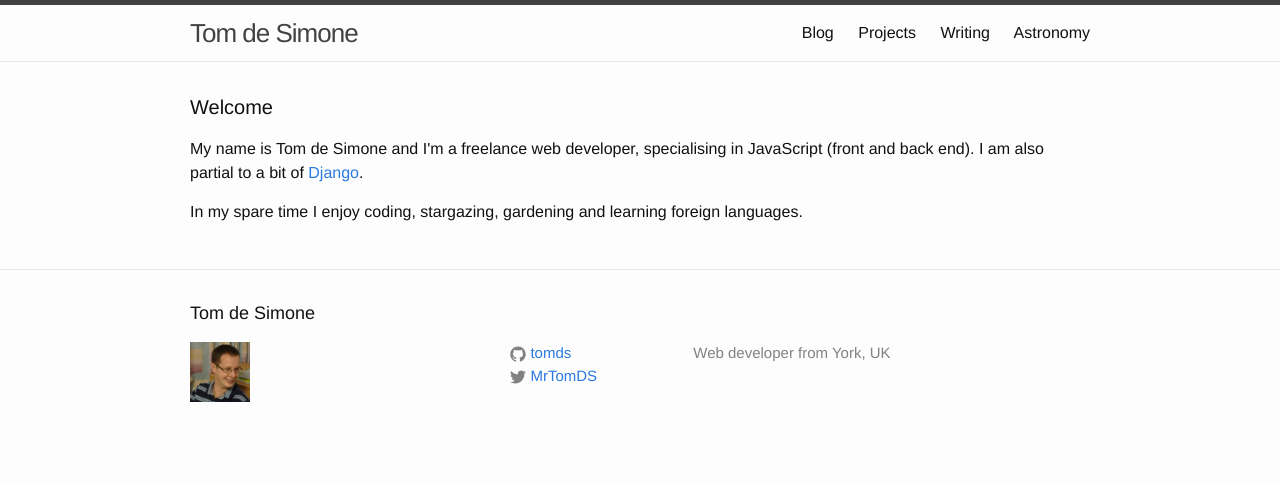
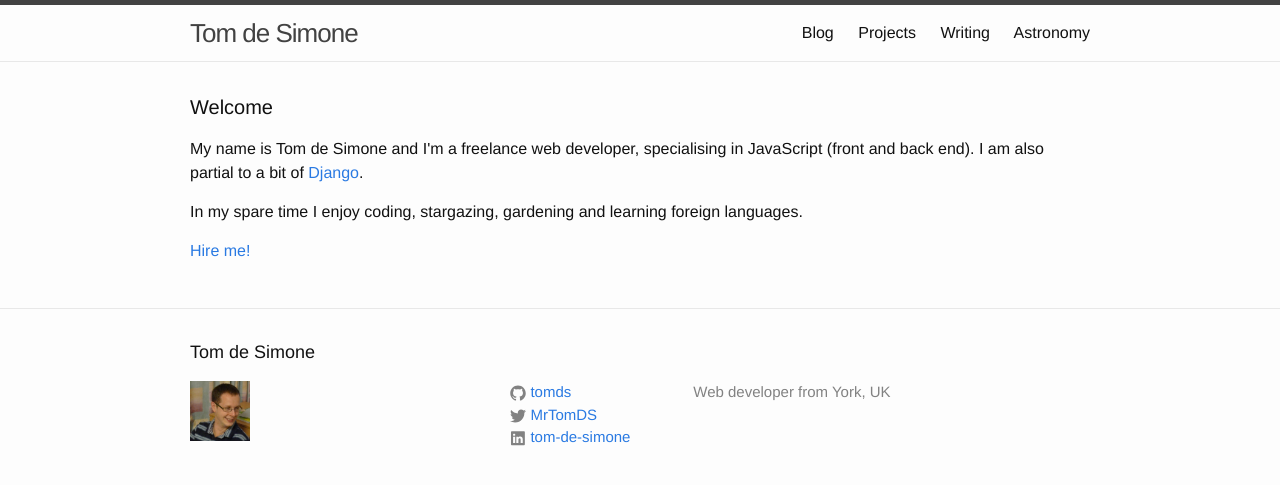
Before and after one commit to tomds/tomds.github.io, a Jekyll site: the page built from index.html, in a window 1280 px wide. Shown: the top 485 px of the page. Built offline with Jekyll 4.4.1, drawn with Linux system fonts in a browser that asks for light colours.

Commit message:
Added linkedin

```diff
--- a/_config.yml
+++ b/_config.yml
@@ -14,6 +14,7 @@ baseurl: "" # the subpath of your site, e.g. /blog
 url: "http://tomds.github.io" # the base hostname & protocol for your site
 twitter_username: MrTomDS
 github_username:  tomds
+linkedin_identifier: tom-de-simone
 
 # Build settings
 markdown: kramdown
--- a/_includes/footer.html
+++ b/_includes/footer.html
@@ -22,6 +22,12 @@
             {% include icon-twitter.html username=site.twitter_username %}
           </li>
           {% endif %}
+
+          {% if site.linkedin_identifier %}
+          <li>
+            {% include icon-linkedin.html identifier=site.linkedin_identifier %}
+          </li>
+          {% endif %}
         </ul>
       </div>
 
--- /dev/null
+++ b/_includes/icon-linkedin.html
@@ -0,0 +1 @@
+<a href="https://www.linkedin.com/in/{{ include.identifier }}"><span class="icon icon--linkedin">{% include icon-linkedin.svg %}</span><span class="username">{{ include.identifier }}</span></a>
--- a/index.html
+++ b/index.html
@@ -9,6 +9,7 @@ layout: default
   <div>
     <p>My name is Tom de Simone and I'm a freelance web developer, specialising in JavaScript (front and back end). I am also partial to a bit of <a href="http://djangoproject.com" target="_blank">Django</a>.</p>
     <p>In my spare time I enjoy coding, stargazing, gardening and learning foreign languages.</p>
+    <p><a href="https://www.linkedin.com/in/tom-de-simone">Hire me!</a></p>
   </div>
 
 </div>
```
Also changed, not shown: _includes/icon-linkedin.svg (added).
